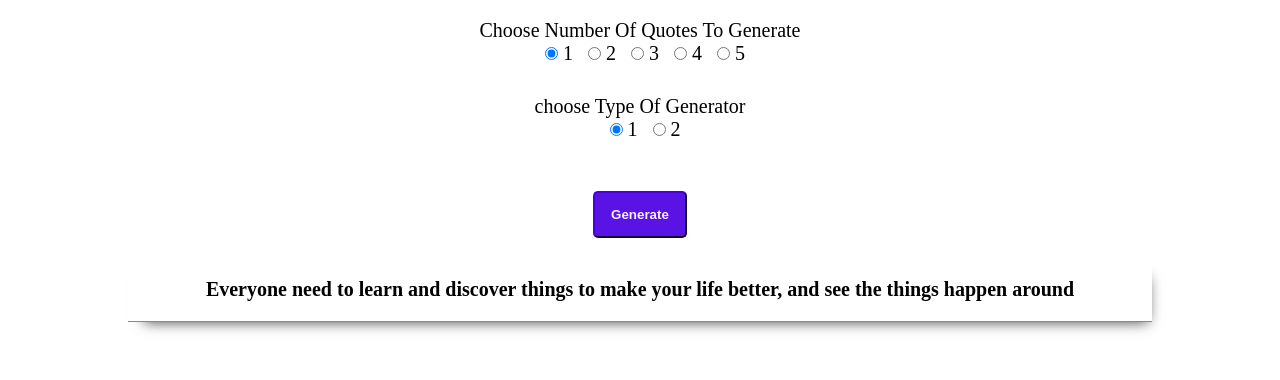
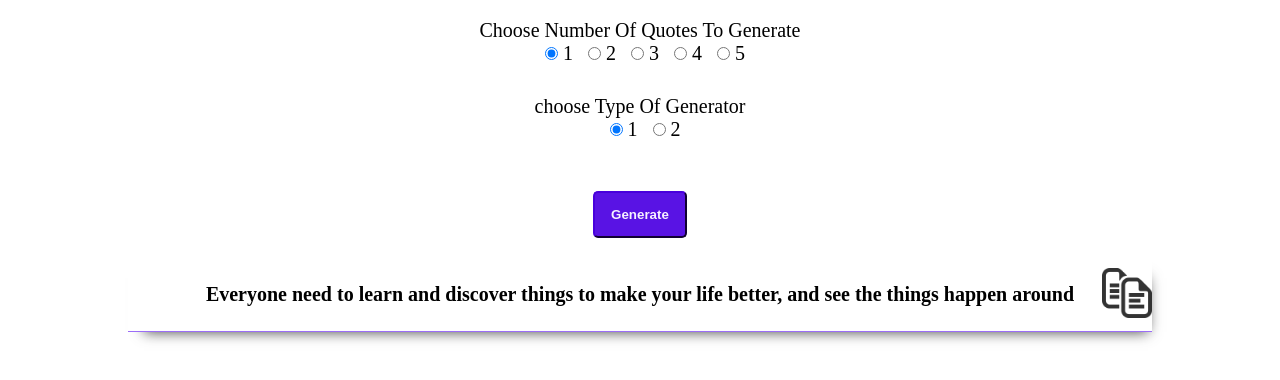
Before and after one commit to MostafaSalama/quotation-generator, a plain HTML site: page src/step2.html in a window 1280 px wide. Both pictures are taken after a click on the button "Generate". Shown: the part 68-448 px from the top of the page. Drawn offline with Linux system fonts and the light colour scheme.

Commit message:
adding icon to copy a quote content

```diff
--- a/src/script/step2.js
+++ b/src/script/step2.js
@@ -141,8 +141,23 @@ function updateUI(arr) {
     quoteList.innerHTML = '' ;
     for (let element of arr) {
         const div = document.createElement('div');
-        div.innerHTML = element ;
-        quoteList.appendChild(div) ;
-        console.log('what')
+        div.className = 'quote-item';
+        // paragraph that will hold the text of the quote
+        const p = document.createElement('p') ;
+        p.innerText = element ;
+
+        // image icon to copy the content when clicked
+        const copySpan = document.createElement('span');
+        copySpan.className = 'copy-icon' ;
+        const imgIcon = document.createElement('img') ;
+        imgIcon.className = 'copy-image' ;
+        imgIcon.src = './img/copy-4.png';
+        imgIcon.title = 'click to copy';
+        imgIcon.alt = 'copy to clipboard' ;
+        copySpan.appendChild(imgIcon)  ;
+
+        div.appendChild(p) ;
+        div.appendChild(copySpan) ;
+        quoteList.appendChild(div);
     }
 }
--- a/src/style/style.css
+++ b/src/style/style.css
@@ -96,14 +96,23 @@ a {
 	text-align: center;
 	width: 80%;
 }
-.quote-list > div {
+.quote-list > .quote-item {
+	position: relative;
 	border-bottom: 1px solid var(--color_2);
-	padding: 20px;
+	padding: 25px;
 	transition: all 400ms ease-in-out;
 	font-weight: 900;
 	font-size: 20px;
 }
-.quote-list > div:hover {
-	background-color: var(--color_4);
-	color:var(--color_0)
+.quote-item:hover {
+	background-color: var(--color_1);
 }
+.copy-icon {
+	position: absolute;
+	top: 10px;
+	right: 0;
+}
+.copy-image {
+	width: 50px;
+	cursor: pointer;
+}
```
Also changed, not shown: src/img/copy-4.png (renamed from img/copy-4.png).
